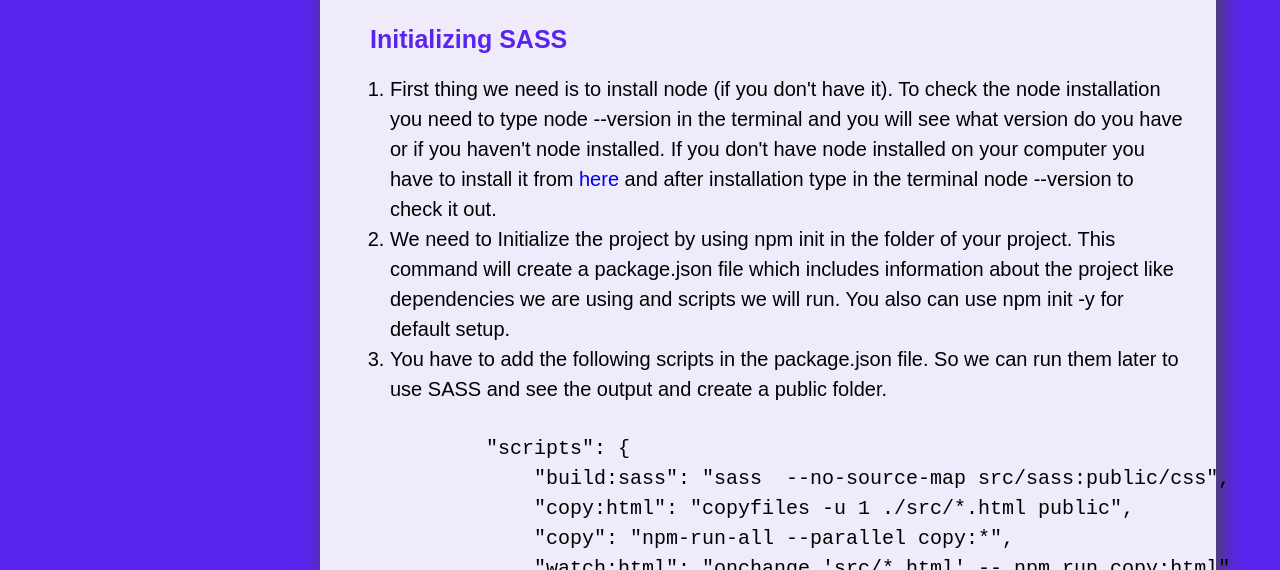
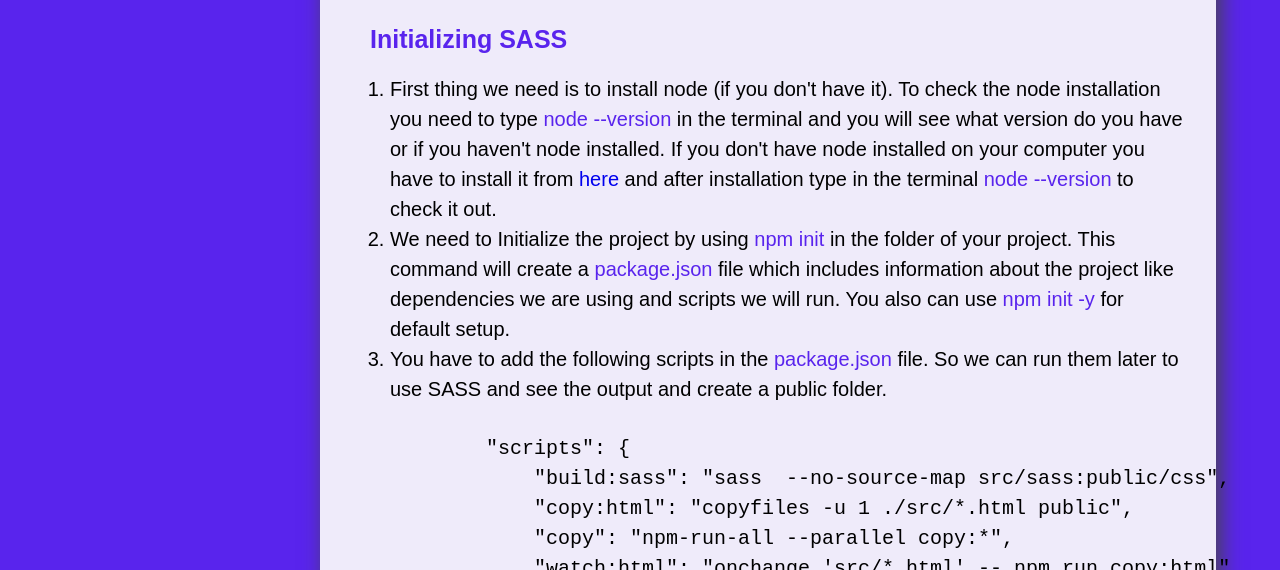
Before and after one commit to OksanaSherstiuk/SASS-presentation, a plain HTML site: page index.html in a window 1280 px wide. Shown: the part 546-1116 px from the top of the page. Drawn offline with Linux system fonts and the light colour scheme.

Commit message:
fixed span

```diff
--- a/style.css
+++ b/style.css
@@ -69,3 +69,6 @@
 ul {
   padding-left: 4rem;
 }
+span {
+  color: var(--primary);
+}
```
